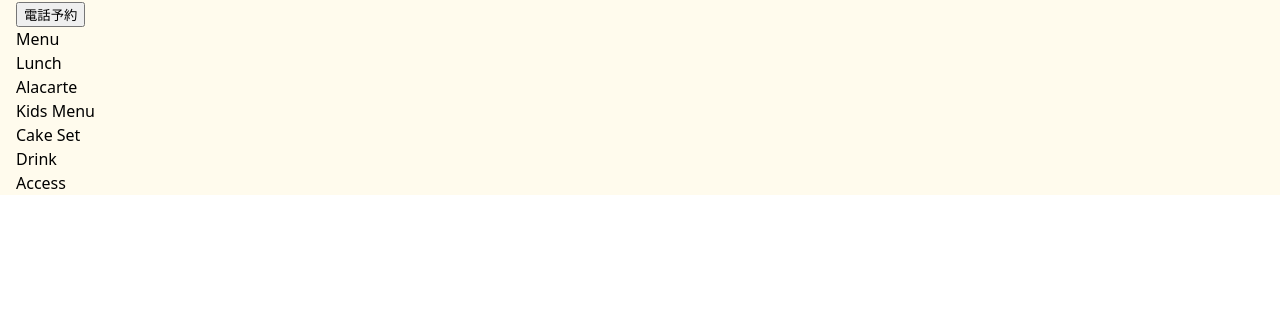
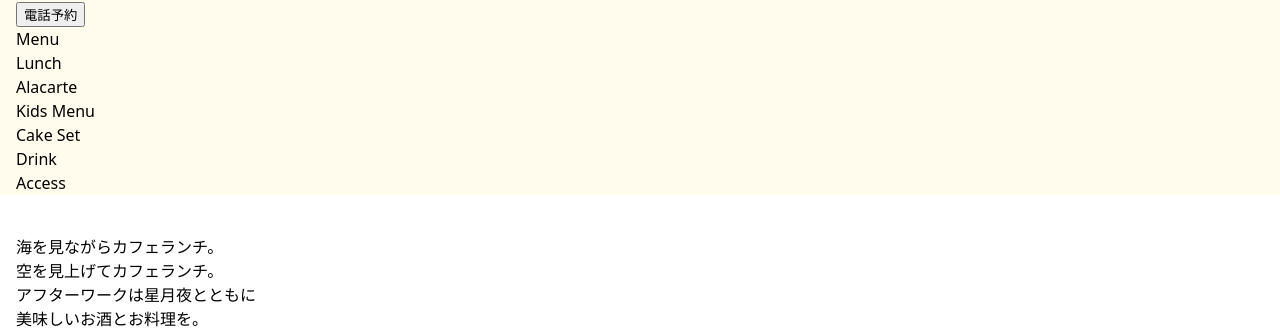
Before and after one commit to rody-1988/js-02, a website: page index.html in a window 1280 px wide. Shown: the part 596-924 px from the top of the page. Drawn offline with Linux system fonts and the light colour scheme; a web font is replaced by a local one.

Commit message:
projectファイル追加

```diff
--- /dev/null
+++ b/scss/project/_access.scss
@@ -0,0 +1 @@
+@use "../foundation" as *;
--- /dev/null
+++ b/scss/project/_alacarte.scss
@@ -0,0 +1 @@
+@use "../foundation" as *;
--- /dev/null
+++ b/scss/project/_cake.scss
@@ -0,0 +1 @@
+@use "../foundation" as *;
--- /dev/null
+++ b/scss/project/_coffee.scss
@@ -0,0 +1 @@
+@use "../foundation" as *;
--- /dev/null
+++ b/scss/project/_drink.scss
@@ -0,0 +1 @@
+@use "../foundation" as *;
--- a/scss/project/_fv.scss
+++ b/scss/project/_fv.scss
@@ -2,5 +2,5 @@
 
 .p-fv__content-text {
   font-family: $font-base;
-  font-size: 330px;
+  font-size: 16px;
 }
--- /dev/null
+++ b/scss/project/_kids.scss
@@ -0,0 +1 @@
+@use "../foundation" as *;
--- /dev/null
+++ b/scss/project/_lunch.scss
@@ -0,0 +1 @@
+@use "../foundation" as *;
--- /dev/null
+++ b/scss/project/_news.scss
@@ -0,0 +1 @@
+@use "../foundation" as *;
```
Also changed, not shown: scss/project/_index.scss (+8 -0 lines), assets/css/style.css.
